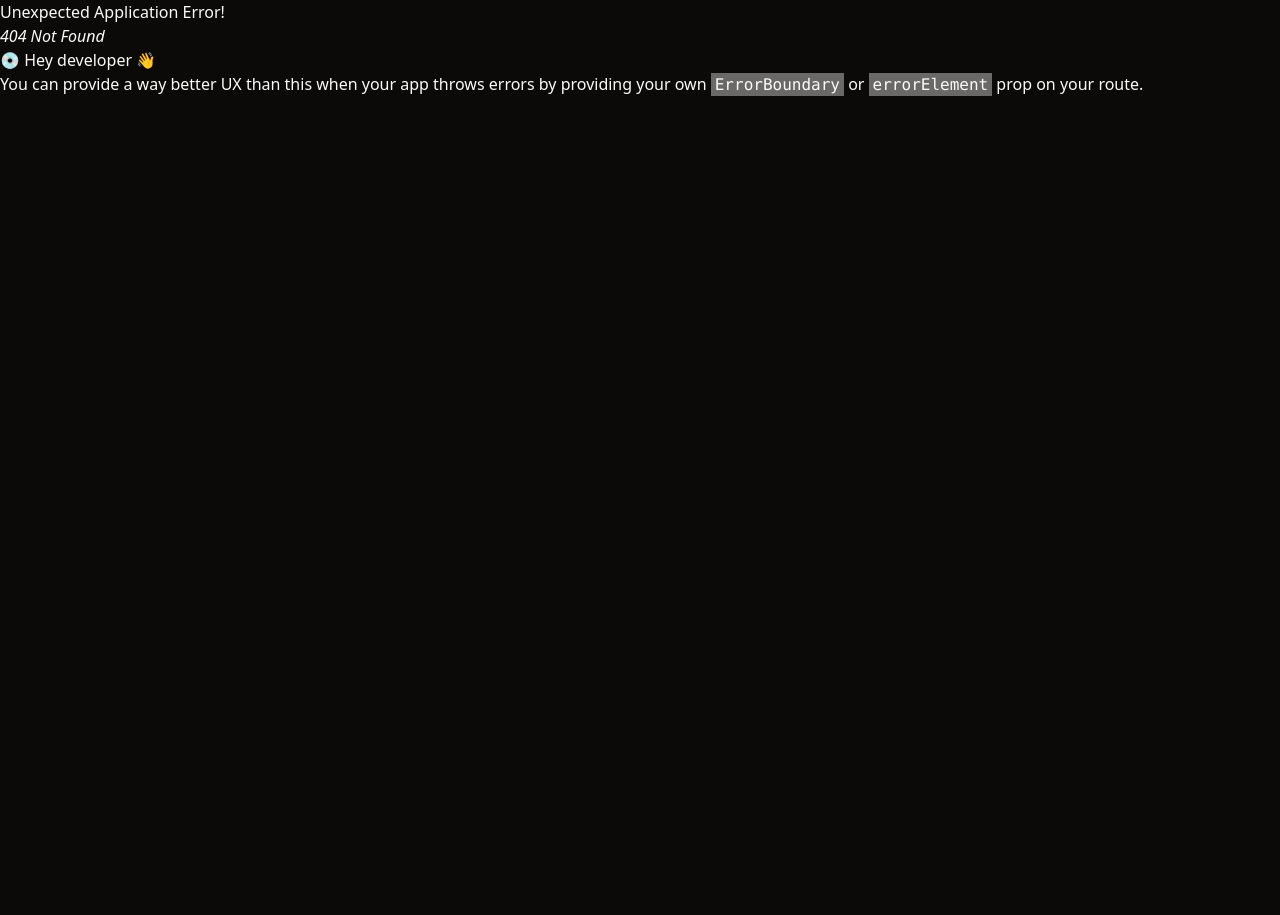
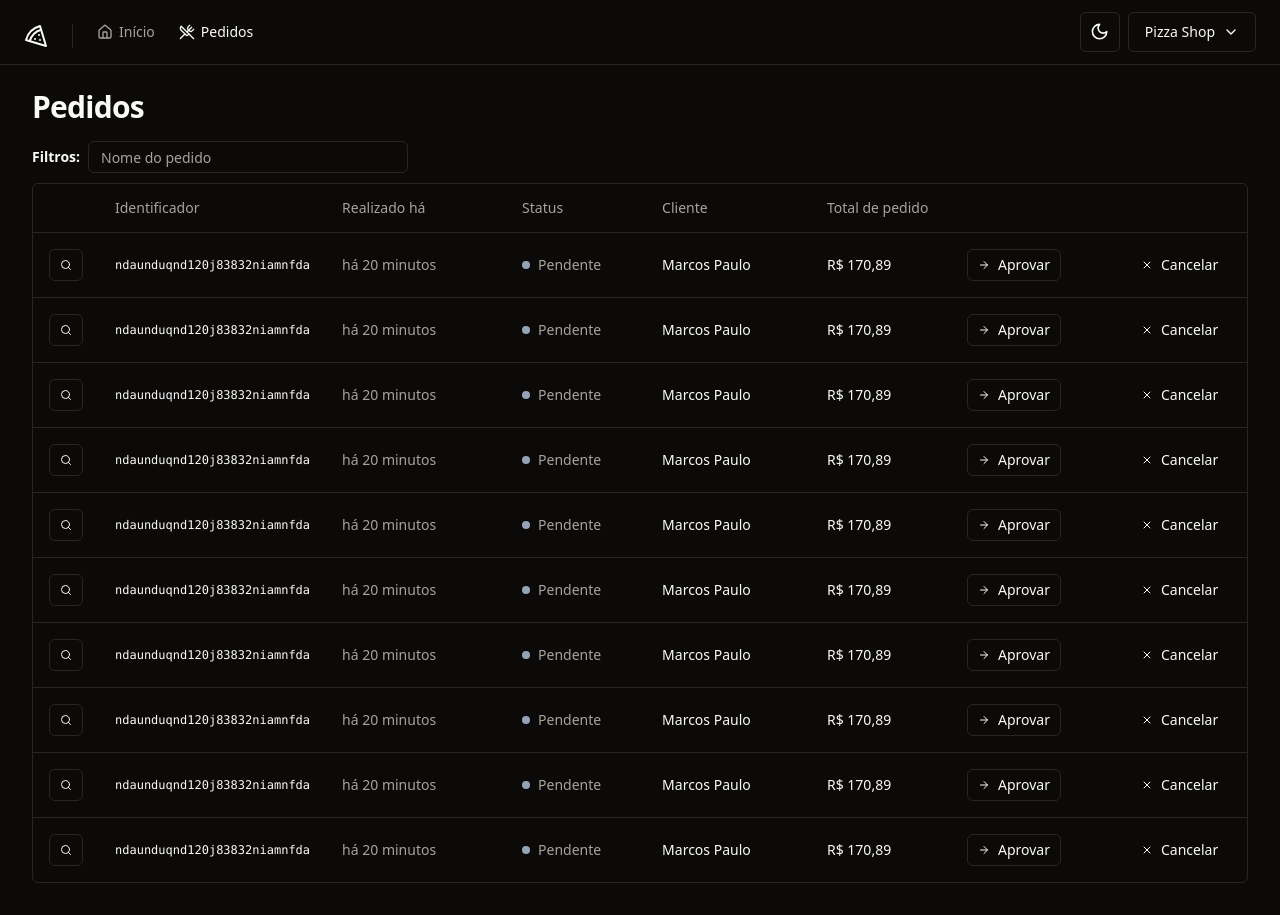
Before and after one commit to marcos-dev14/Pizza-Shop, a React (Vite) app: page /orders in a window 1280 px wide. Before the commit this address had no page. Before the commit the page ends 800 px from the top, so only its background shows below. Built offline with nearby package versions, Linux system fonts and the light colour scheme.

Commit message:
feat: página de listagem dos pedidos

```diff
--- a/src/components/ui/button.tsx
+++ b/src/components/ui/button.tsx
@@ -22,6 +22,7 @@ const buttonVariants = cva(
       size: {
         default: 'h-10 px-4 py-2',
         sm: 'h-9 rounded-md px-3',
+        xs: 'h-8 px-2.5',
         lg: 'h-11 rounded-md px-8',
         icon: 'h-10 w-10',
       },
--- /dev/null
+++ b/src/components/ui/table.tsx
@@ -0,0 +1,117 @@
+import * as React from 'react'
+
+import { cn } from '@/lib/utils'
+
+const Table = React.forwardRef<
+  HTMLTableElement,
+  React.HTMLAttributes<HTMLTableElement>
+>(({ className, ...props }, ref) => (
+  <div className="relative w-full overflow-auto">
+    <table
+      ref={ref}
+      className={cn('w-full caption-bottom text-sm', className)}
+      {...props}
+    />
+  </div>
+))
+Table.displayName = 'Table'
+
+const TableHeader = React.forwardRef<
+  HTMLTableSectionElement,
+  React.HTMLAttributes<HTMLTableSectionElement>
+>(({ className, ...props }, ref) => (
+  <thead ref={ref} className={cn('[&_tr]:border-b', className)} {...props} />
+))
+TableHeader.displayName = 'TableHeader'
+
+const TableBody = React.forwardRef<
+  HTMLTableSectionElement,
+  React.HTMLAttributes<HTMLTableSectionElement>
+>(({ className, ...props }, ref) => (
+  <tbody
+    ref={ref}
+    className={cn('[&_tr:last-child]:border-0', className)}
+    {...props}
+  />
+))
+TableBody.displayName = 'TableBody'
+
+const TableFooter = React.forwardRef<
+  HTMLTableSectionElement,
+  React.HTMLAttributes<HTMLTableSectionElement>
+>(({ className, ...props }, ref) => (
+  <tfoot
+    ref={ref}
+    className={cn(
+      'border-t bg-muted/50 font-medium [&>tr]:last:border-b-0',
+      className,
+    )}
+    {...props}
+  />
+))
+TableFooter.displayName = 'TableFooter'
+
+const TableRow = React.forwardRef<
+  HTMLTableRowElement,
+  React.HTMLAttributes<HTMLTableRowElement>
+>(({ className, ...props }, ref) => (
+  <tr
+    ref={ref}
+    className={cn(
+      'border-b transition-colors hover:bg-muted/50 data-[state=selected]:bg-muted',
+      className,
+    )}
+    {...props}
+  />
+))
+TableRow.displayName = 'TableRow'
+
+const TableHead = React.forwardRef<
+  HTMLTableCellElement,
+  React.ThHTMLAttributes<HTMLTableCellElement>
+>(({ className, ...props }, ref) => (
+  <th
+    ref={ref}
+    className={cn(
+      'h-12 px-4 text-left align-middle font-medium text-muted-foreground [&:has([role=checkbox])]:pr-0',
+      className,
+    )}
+    {...props}
+  />
+))
+TableHead.displayName = 'TableHead'
+
+const TableCell = React.forwardRef<
+  HTMLTableCellElement,
+  React.TdHTMLAttributes<HTMLTableCellElement>
+>(({ className, ...props }, ref) => (
+  <td
+    ref={ref}
+    className={cn('p-4 align-middle [&:has([role=checkbox])]:pr-0', className)}
+    {...props}
+  />
+))
+TableCell.displayName = 'TableCell'
+
+const TableCaption = React.forwardRef<
+  HTMLTableCaptionElement,
+  React.HTMLAttributes<HTMLTableCaptionElement>
+>(({ className, ...props }, ref) => (
+  <caption
+    ref={ref}
+    className={cn('mt-4 text-sm text-muted-foreground', className)}
+    {...props}
+  />
+))
+TableCaption.displayName = 'TableCaption'
+
+export {
+  Table,
+  TableHeader,
+  TableBody,
+  TableFooter,
+  TableHead,
+  TableRow,
+  TableCell,
+  TableCaption,
+}
--- /dev/null
+++ b/src/pages/app/orders/orders.tsx
@@ -0,0 +1,93 @@
+import { ArrowRight, Search, X } from 'lucide-react'
+import { Helmet } from 'react-helmet-async'
+
+import { Button } from '@/components/ui/button'
+import { Input } from '@/components/ui/input'
+import {
+  Table,
+  TableBody,
+  TableCell,
+  TableHead,
+  TableHeader,
+  TableRow,
+} from '@/components/ui/table'
+
+export function Orders() {
+  return (
+    <>
+      <Helmet title="Pedidos" />
+
+      <div className="flex flex-col gap-4">
+        <h1 className="text-3xl font-bold tracking-tight">Pedidos</h1>
+
+        <div className="space-y-2.5">
+          <form className="flex items-center gap-2">
+            <span className="text-sm font-semibold">Filtros:</span>
+            <Input placeholder="Nome do pedido" className="h-8 w-[320px]" />
+          </form>
+
+          <div className="rounded-md border">
+            <Table>
+              <TableHeader>
+                <TableRow>
+                  <TableHead className="w-[64px]"></TableHead>
+                  <TableHead className="w-[140px]">Identificador</TableHead>
+                  <TableHead className="w-[180px]">Realizado há</TableHead>
+                  <TableHead className="w-[140px]">Status</TableHead>
+                  <TableHead>Cliente</TableHead>
+                  <TableHead className="w-[140px]">Total de pedido</TableHead>
+                  <TableHead className="w-[164px]"></TableHead>
+                  <TableHead className="w-[132px]"></TableHead>
+                </TableRow>
+              </TableHeader>
+              <TableBody>
+                {Array.from({ length: 10 }).map((_, i) => {
+                  return (
+                    <TableRow hey={i}>
+                      <TableCell>
+                        <Button variant="outline" size="xs">
+                          <Search className="h-3 w-3" />
+                          <span className="sr-only">Detalhes do pedido</span>
+                        </Button>
+                      </TableCell>
+                      <TableCell className="font-mono text-xs font-medium">
+                        ndaunduqnd120j83832niamnfda
+                      </TableCell>
+                      <TableCell className="text-muted-foreground">
+                        há 20 minutos
+                      </TableCell>
+                      <TableCell>
+                        <div className="flex items-center gap-2">
+                          <span className="h-2 w-2 rounded-full bg-slate-400" />
+                          <span className="font-medium text-muted-foreground">
+                            Pendente
+                          </span>
+                        </div>
+                      </TableCell>
+                      <TableCell className="font-medium">
+                        Marcos Paulo
+                      </TableCell>
+                      <TableCell className="font-medium">R$ 170,89</TableCell>
+                      <TableCell>
+                        <Button variant="outline" size="xs">
+                          <ArrowRight className="mr-2 h-3 w-3" />
+                          Aprovar
+                        </Button>
+                      </TableCell>
+                      <TableCell>
+                        <Button variant="ghost" size="xs">
+                          <X className="mr-2 h-3 w-3" />
+                          Cancelar
+                        </Button>
+                      </TableCell>
+                    </TableRow>
+                  )
+                })}
+              </TableBody>
+            </Table>
+          </div>
+        </div>
+      </div>
+    </>
+  )
+}
--- a/src/routes.tsx
+++ b/src/routes.tsx
@@ -3,6 +3,7 @@ import { createBrowserRouter } from 'react-router-dom'
 import { AppLayout } from './pages/_layouts/app'
 import { AuthLayout } from './pages/_layouts/auth'
 import { Dashboard } from './pages/app/dashboard'
+import { Orders } from './pages/app/orders/orders'
 import { SignIn } from './pages/auth/sign-in'
 import { SignUp } from './pages/auth/sign-up'
 
@@ -10,7 +11,10 @@ export const router = createBrowserRouter([
   {
     path: '/',
     element: <AppLayout />,
-    children: [{ path: '/', element: <Dashboard /> }],
+    children: [
+      { path: '/', element: <Dashboard /> },
+      { path: '/orders', element: <Orders /> },
+    ],
   },
 
   {
```
